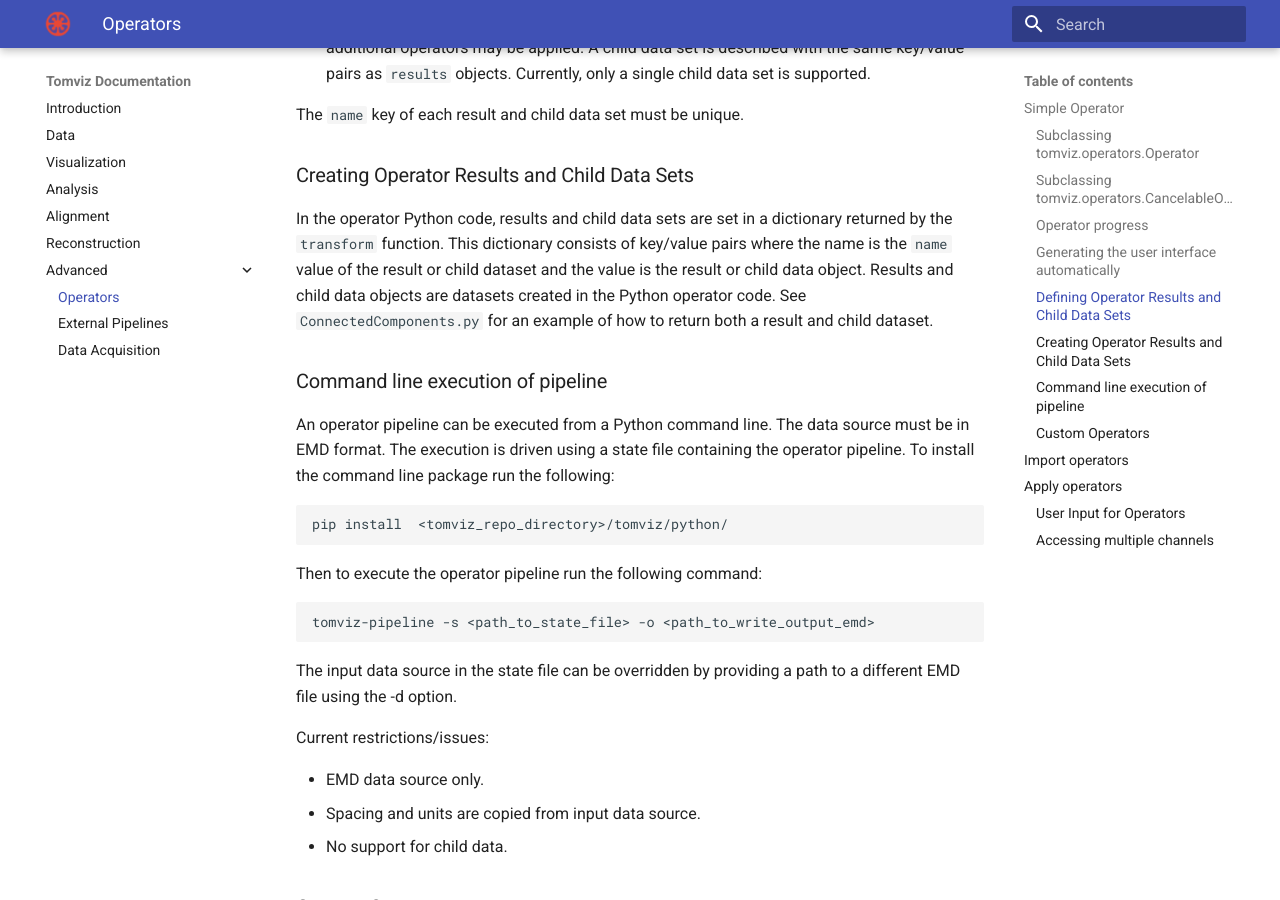
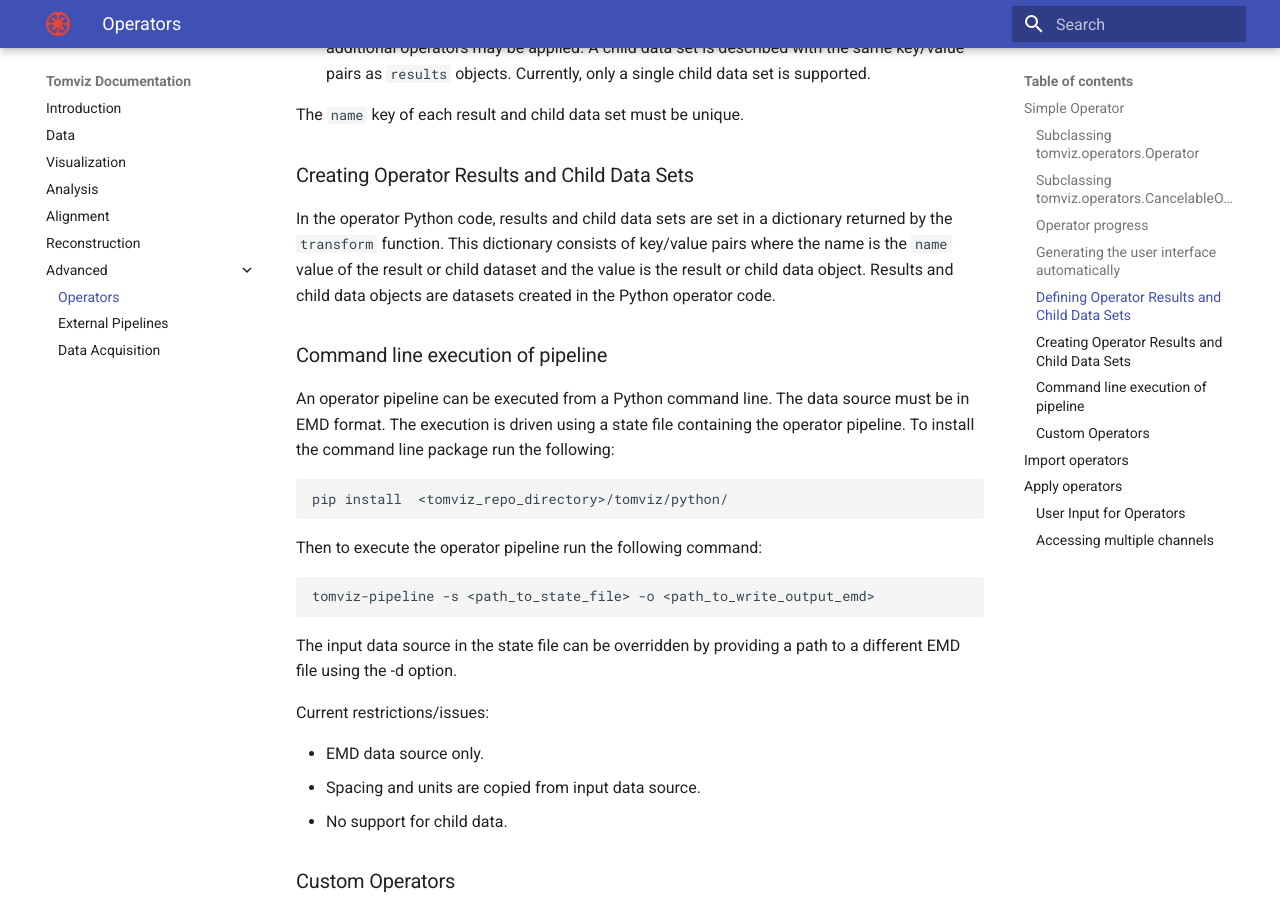
Before and after one commit to OpenChemistry/tomvizdocs, an MkDocs documentation site: the page built from docs/operator.md, in a window 1280 px wide and 900 px high, scrolled down 4799 px. Built offline with MkDocs 1.6.1 and Material for MkDocs 9.7.7, drawn with Linux system fonts in a browser that asks for light colours.

Commit message:
Remove line about ConnectedComponents.py example
It is not an example of an operator that returns both a child and a
result. And there do not seem to be any operators that do. So just
remove it.

Signed-off-by: Patrick Avery <patrick.avery@kitware.com>

```diff
--- a/docs/operator.md
+++ b/docs/operator.md
@@ -241,9 +241,7 @@ In the operator Python code, results and child data sets are set in a dictionary
 returned by the `transform` function. This dictionary consists of
 key/value pairs where the name is the `name` value of the result or child
 dataset and the value is the result or child data object. Results and child
-data objects are datasets created in the Python operator code. See
-`ConnectedComponents.py` for an example of how to return both a result and
-child dataset.
+data objects are datasets created in the Python operator code.
 
 ### Command line execution of pipeline
 
```
